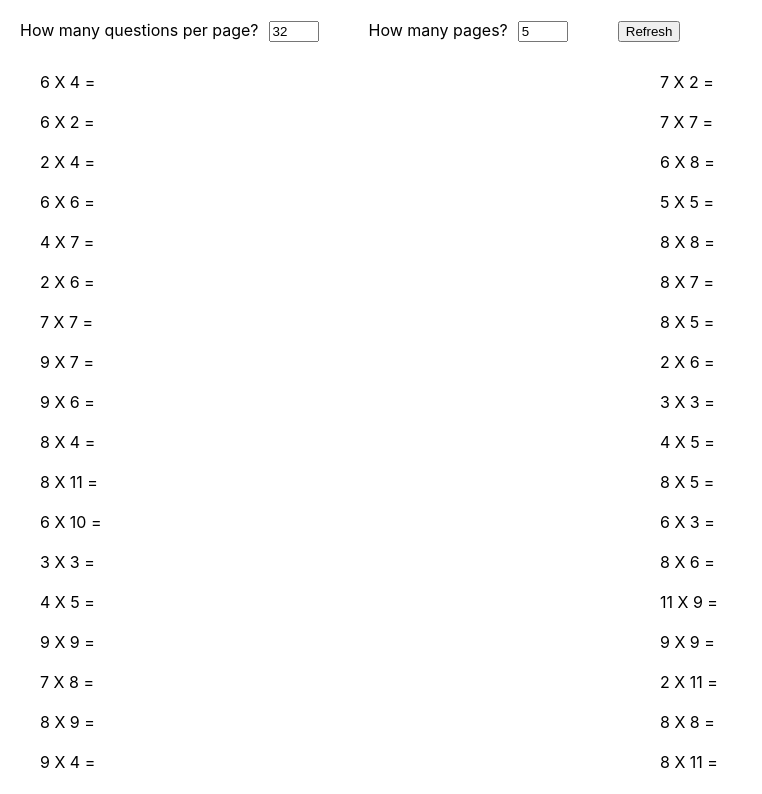
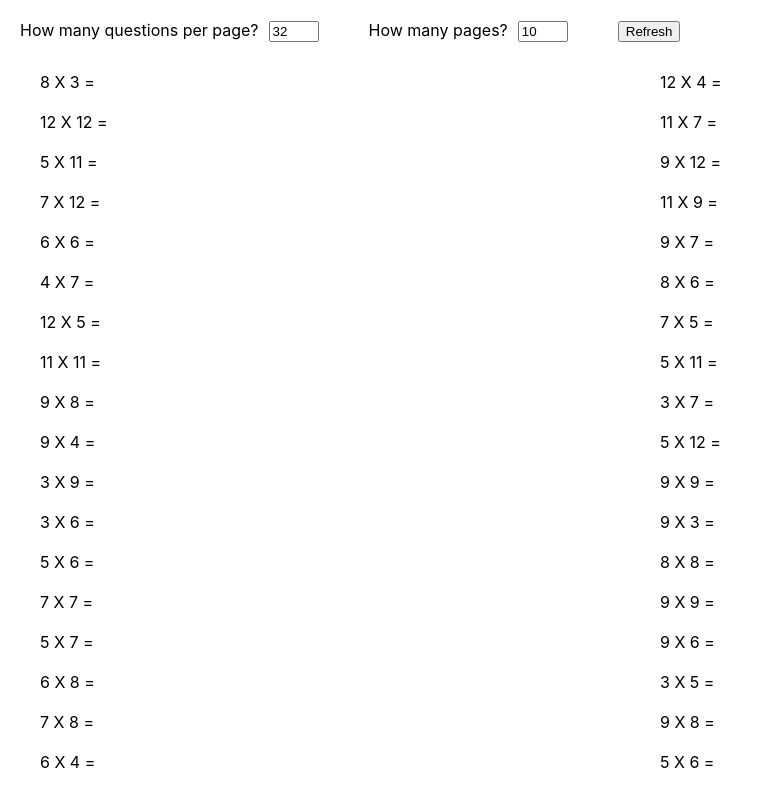
Before and after one commit to lix42/multiplication-paper, a React (Create React App) app: page / in a window 1280 px wide. Shown: the top 794 px of the page, without its empty margins (0-762 px from the left). Built offline with nearby package versions, Linux system fonts and the light colour scheme.

Commit message:
fix frequency algorithm, and tweak frequency config

```diff
--- a/src/App.tsx
+++ b/src/App.tsx
@@ -6,7 +6,7 @@ import { Page } from "./Page";
 const INITIAL_COUNT = 32;
 function App() {
   const [count, setCount] = useState(INITIAL_COUNT);
-  const [pages, setPages] = useState(5);
+  const [pages, setPages] = useState(10);
   const [quizzes, setQuizzes] = useState(() => prepareQuizzes(count));
   const updateQuizzes = useCallback(() => {
     const totalCount = count * pages;
--- a/src/quizzes/quizzesGenerator.ts
+++ b/src/quizzes/quizzesGenerator.ts
@@ -12,39 +12,57 @@ const isNum = (n?: number): n is Num =>
   n != null && Number.isFinite(n) && n >= minNum && n <= maxNum;
 
 const frequency: { [key in Num]: number } = {
-  2: 4,
-  3: 6,
-  4: 6,
-  5: 4,
-  6: 8,
-  7: 8,
-  8: 8,
-  9: 8,
-  10: 1,
+  2: 1,
+  3: 2,
+  4: 2,
+  5: 3,
+  6: 6,
+  7: 6,
+  8: 6,
+  9: 3,
+  10: 0,
   11: 3,
   12: 3,
 };
+const threshold = 1;
 
 export const generateAllQuizzes = (count = 1): Quiz[] => {
   let result: Quiz[] = [];
+  let num = 0;
   for (let first = minNum; first <= maxNum; first++) {
     for (let second = minNum; second <= first; second++) {
-      if (isNum(first) && isNum(second)) {
-        for (let i = 0; i < frequency[first] * frequency[second]; i++) {
-          result.push({ first, second });
+      if (
+        isNum(first) &&
+        isNum(second) &&
+        isNum(frequency[first]) &&
+        isNum(frequency[second])
+      ) {
+        const repeat = frequency[first] * frequency[second] - threshold;
+        if (repeat > 0) {
+          num++;
+          for (let i = 0; i < repeat; i++) {
+            result.push({ first, second });
+          }
         }
       }
     }
   }
-  while (result.length < count) {
+  while (num < count) {
     result = [...result, ...result];
+    num += num;
   }
   return result;
 };
 
 export const pickQuizzes = (candidates: Quiz[], count: number): Quiz[] => {
   let candidatesLength = candidates.length;
-  return candidates.reduce((accu: Quiz[], quiz, index) => {
+  const temp = candidates.reduce((accu: Quiz[], quiz, index) => {
+    if (accu.length > 0) {
+      const lastQuiz = accu[accu.length - 1] ?? { first: 0, second: 0 };
+      if (quiz.first === lastQuiz.first && quiz.second === lastQuiz.second) {
+        return accu;
+      }
+    }
     const candidateCount = candidatesLength - index;
     const resultLeft = count - accu.length;
     if (Math.random() * candidateCount < resultLeft) {
@@ -52,6 +70,10 @@ export const pickQuizzes = (candidates: Quiz[], count: number): Quiz[] => {
     }
     return accu;
   }, []);
+  if (temp.length < count) {
+    return [...temp, ...pickQuizzes(candidates, count - temp.length)];
+  }
+  return temp;
 };
 
 export const shuffleQuizzes = (quizzes: Quiz[]): Quiz[] => {
```
Also changed, not shown: 2 other files (tests, documents, lock files or other folders).
